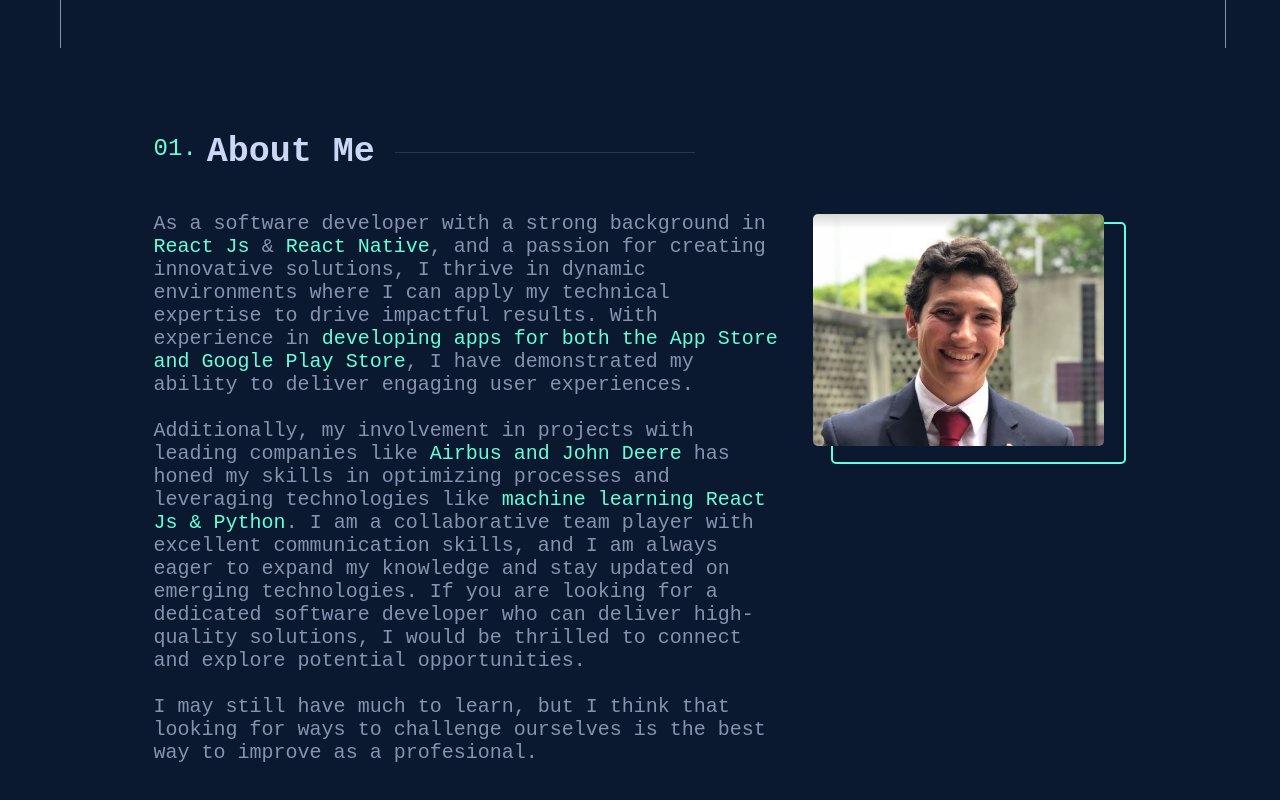
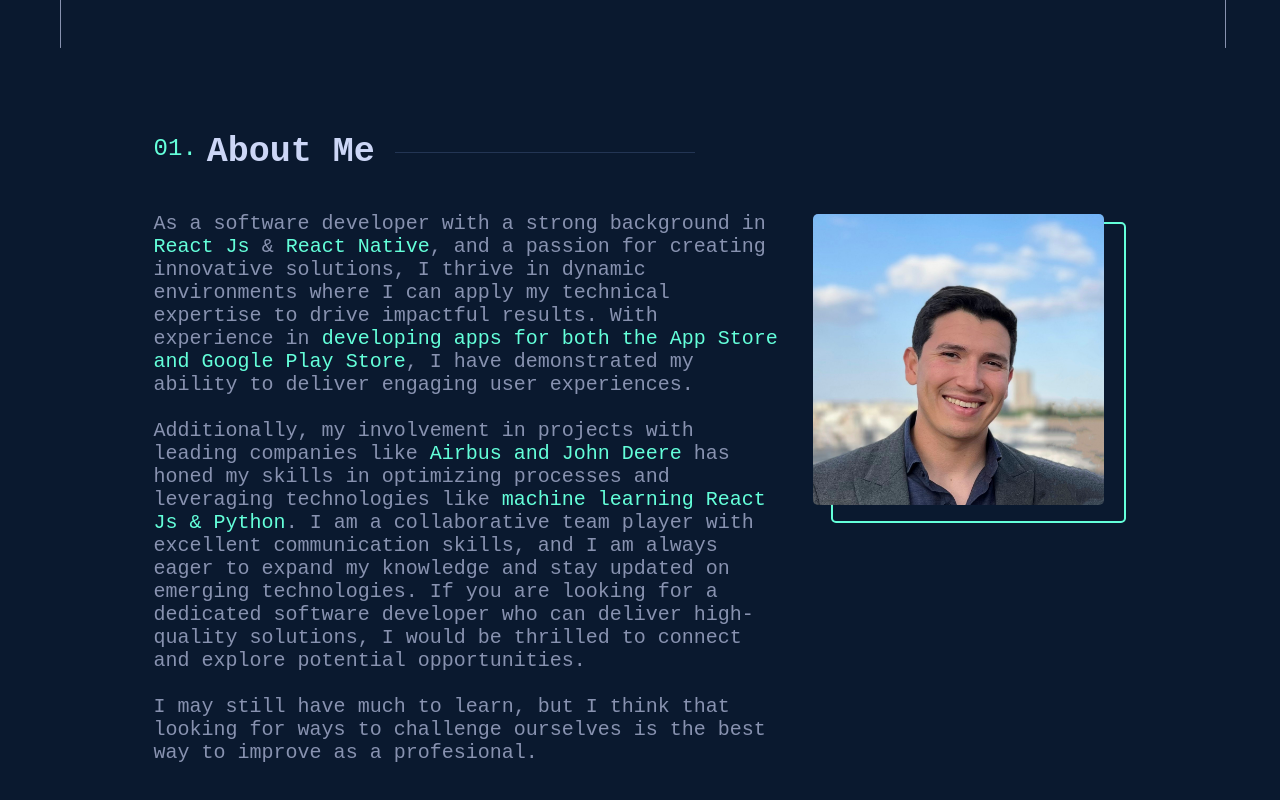
Before and after one commit to luisguareschi/my-portfolio-v2, a Next.js app: page / in a window 1280 px wide. Shown: the part 752-1552 px from the top of the page. Built offline with nearby package versions, Linux system fonts and the light colour scheme; a web font is replaced by a local one.

Commit message:
Changed profilePicture.jpg

```diff
--- a/src/app/sections/aboutMe/AboutPage.tsx
+++ b/src/app/sections/aboutMe/AboutPage.tsx
@@ -9,7 +9,7 @@ const ProfilePicture = () => {
         <motion.div className={styles.profileContainer} whileHover={{x: 10, y:10}}>
             <motion.div whileHover={{x: -15, y:-15}} style={{background: "transparent"}}
                         className={styles.imgOuterContainer}>
-                <Image src={"/profile.JPG"} alt={"profile"} width={493} height={393} className={styles.img}/>
+                <Image src={"/profilePicture.jpg"} alt={"profile"} width={493} height={393} className={styles.img}/>
             </motion.div>
         </motion.div>
     )
```
Also changed, not shown: public/profilePicture.jpg (added).
